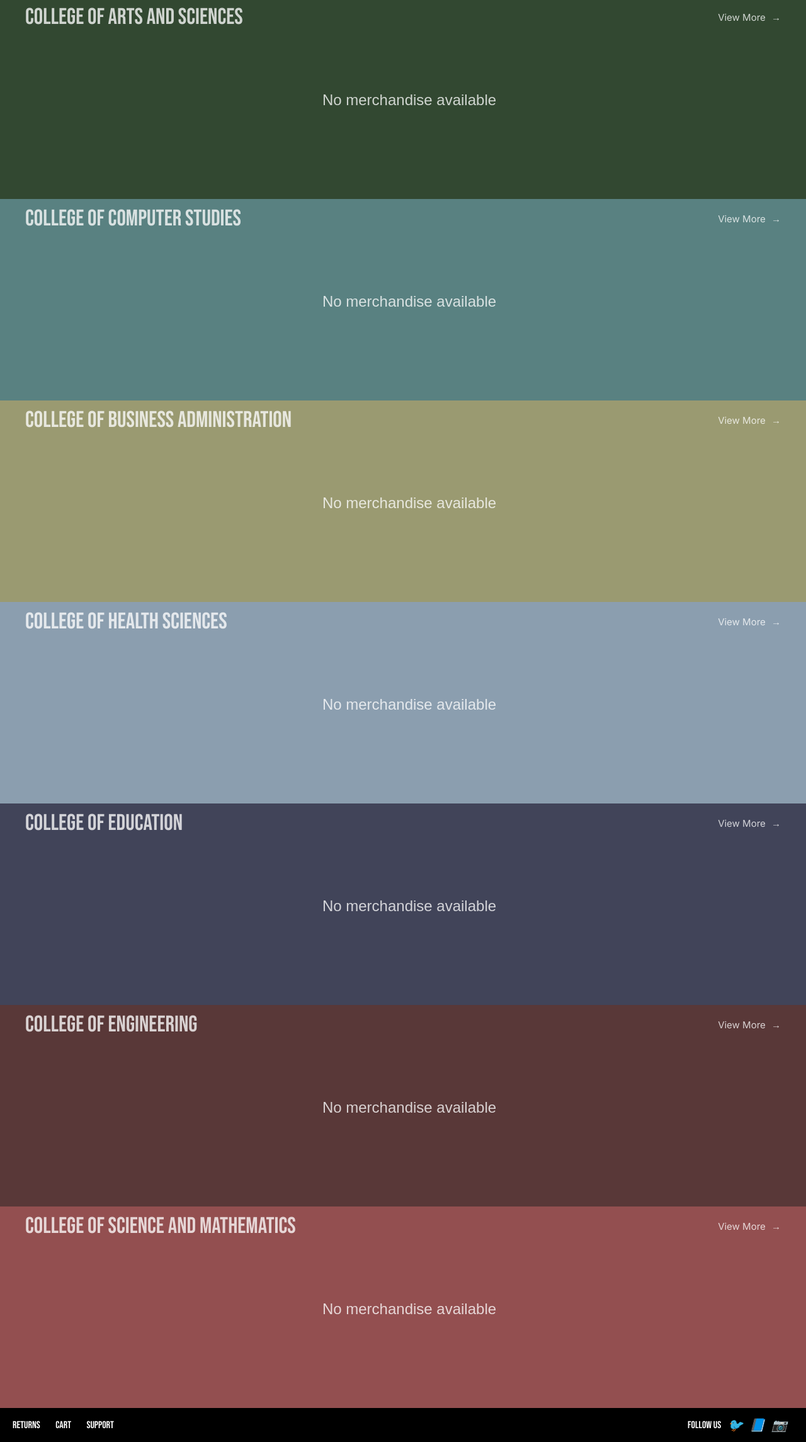
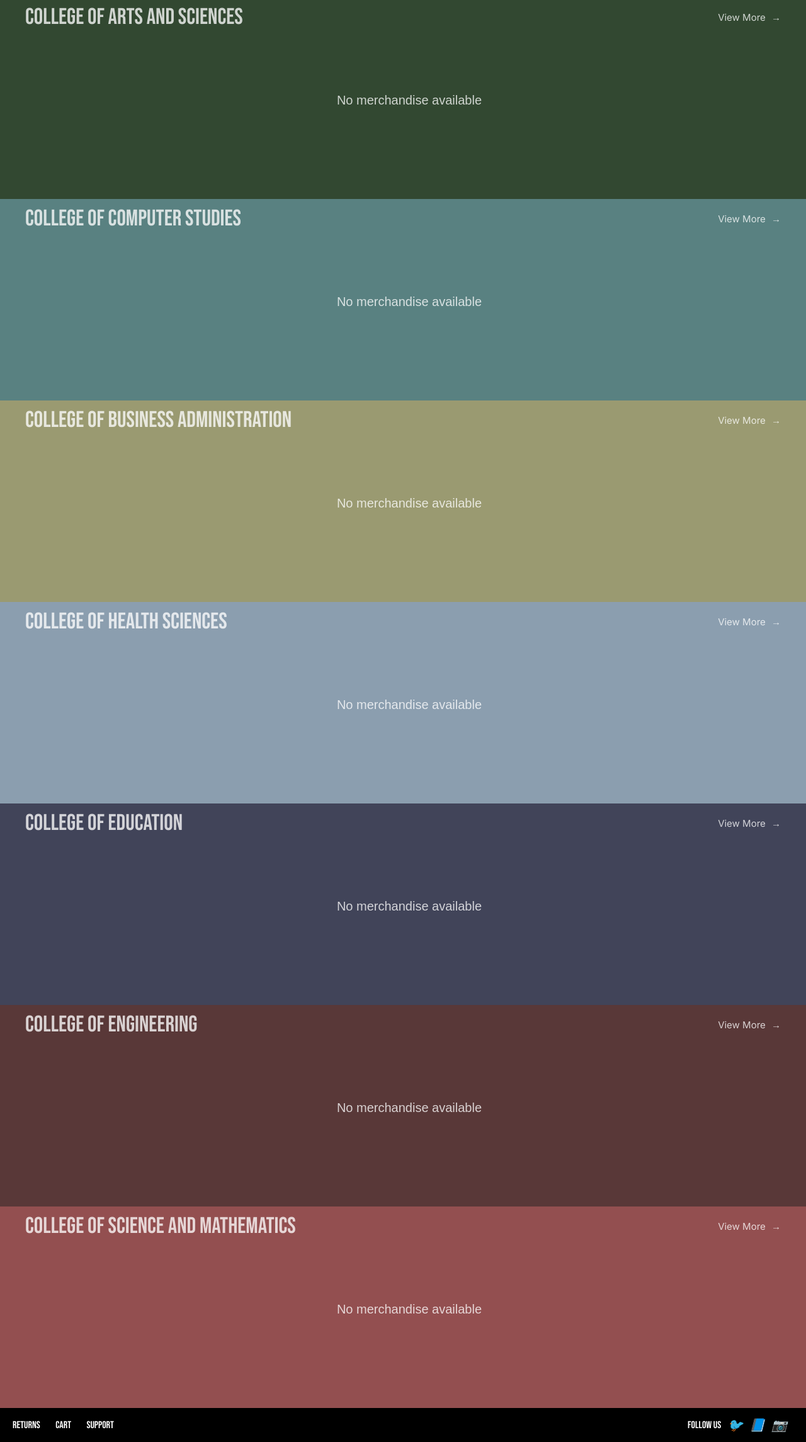
Before and after one commit to KishonShrill/UniGear, a Flask app: page /explore in a window 1280 px wide. Shown: the part 236-2526 px from the top of the page at 63% size. Run offline with Flask 3, Linux system fonts and the light colour scheme; data that the repository does not hold is empty; some web fonts are replaced.

Commit message:
UNI-4-homepage <[.ba] smaller font size>

```diff
--- a/app/static/css/explore.css
+++ b/app/static/css/explore.css
@@ -141,7 +141,7 @@
 /* No Merchandise Styling */
 .no-merchandise {
     text-align: center;
-    font-size: 24px;
+    font-size: 20px;
     color: #ffffff;
     width: 100%;
     height: 210px; /* Match the height of the merchandise items */
```
